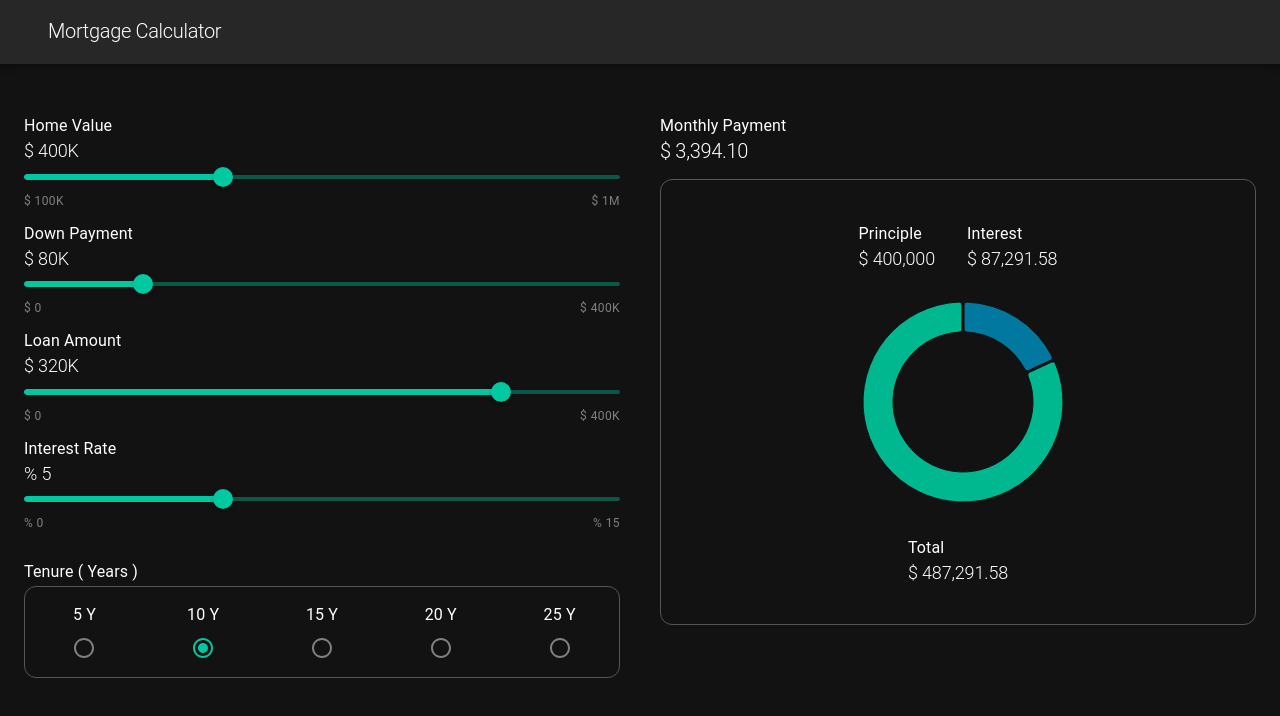
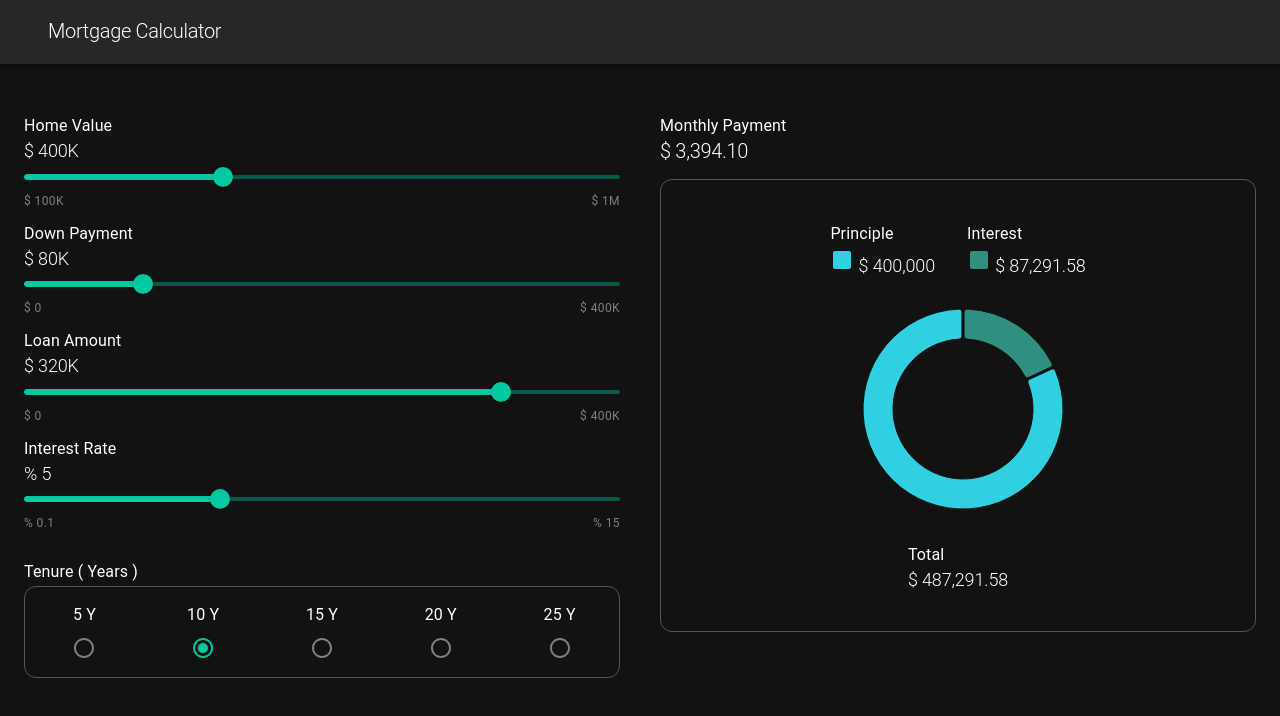
Before and after one commit to leomathot/Mortgage-Calculator, a React (Vite) app: page / in a window 1280 px wide. Shown: the top 716 px of the page. Built offline with nearby package versions, Linux system fonts and the light colour scheme.

Commit message:
Change some colors and icons

```diff
--- a/package.json
+++ b/package.json
@@ -12,6 +12,7 @@
   "dependencies": {
     "@emotion/react": "^11.11.1",
     "@emotion/styled": "^11.11.0",
+    "@mui/icons-material": "^5.14.12",
     "@mui/material": "^5.14.12",
     "@mui/x-charts": "^6.0.0-alpha.14",
     "react": "^18.2.0",
--- a/src/components/Graphic.jsx
+++ b/src/components/Graphic.jsx
@@ -1,6 +1,7 @@
 import React from "react"
 import { Typography, Stack } from "@mui/material"
 import { PieChart } from "@mui/x-charts/PieChart"
+import SquareRoundedIcon from '@mui/icons-material/SquareRounded'
 
 function formatAmount(x) {
   let twoDec = x.toFixed(2)
@@ -10,6 +11,9 @@ function formatAmount(x) {
   // return twoDec.replace(/\B(?=(\d{3})+(?!\d))/g, ",")
   return twoDec.replace(/\B(?<!\.\d*)(?=(\d{3})+(?!\d))/g, ",")
 }
+
+const gray = "#309080"
+const blue = "#30d0e0"
 
 const Graphic = ({ data }) => {
 
@@ -38,19 +42,20 @@ const Graphic = ({ data }) => {
           <Stack direction="row" gap={4}>
             <Stack>
               <Typography variant="subtitle1">Principle</Typography>
-              <Typography variant="h2">$ {formatAmount(homeValue)}</Typography>
+              <Typography variant="h2"><SquareRoundedIcon sx={{color: blue}} /> $ {formatAmount(homeValue)}</Typography>
             </Stack>
             <Stack>
               <Typography variant="subtitle1">Interest</Typography>
-              <Typography variant="h2">$ {formatAmount(totalInterestGenerated)}</Typography>
+              <Typography variant="h2"><SquareRoundedIcon sx={{color: gray}} /> $ {formatAmount(totalInterestGenerated)}
+              </Typography>
             </Stack>
           </Stack>
           <PieChart
             series={[
               {
                 data: [
-                  { id: 0, value: totalInterestGenerated, color: "#0078a0" },
-                  { id: 1, value: homeValue, color: "#00b890" },
+                  { id: 0, value: totalInterestGenerated, color: gray },
+                  { id: 1, value: homeValue, color: blue },
                 ],
                 innerRadius: 70,
                 outerRadius: 100,
@@ -66,7 +71,7 @@ const Graphic = ({ data }) => {
           />
           <Stack>
             <Typography variant="subtitle1">Total</Typography>
-              <Typography variant="h2">$ {formatAmount(homeValue + totalInterestGenerated)}</Typography>
+            <Typography variant="h2">$ {formatAmount(homeValue + totalInterestGenerated)}</Typography>
           </Stack>
         </Stack>
       </Stack>
--- a/src/components/SliderSelect.jsx
+++ b/src/components/SliderSelect.jsx
@@ -51,7 +51,7 @@ const SliderSelect = ({ data, setData }) => {
           amount={data.loanAmount} />
         <SliderComp
           label="Interest Rate"
-          min={0}
+          min={0.1}
           max={15}
           defaultVal={data.interestRate}
           value={data.interestRate}
```
Also changed, not shown: src/App.css (deleted), 1 other file (tests, documents, lock files or other folders).
